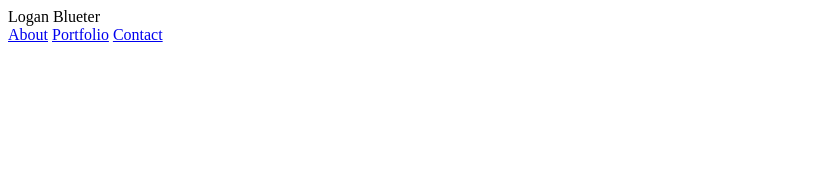
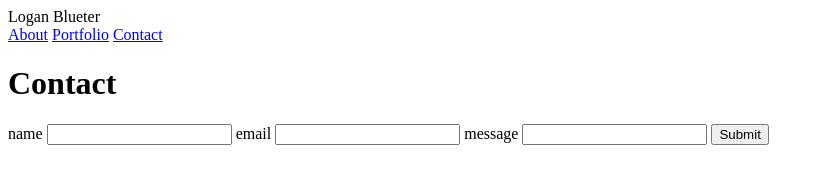
Before and after one commit to lblueter/Basic-Portfolio, a plain HTML site: page contact.html in a window 1280 px wide. Shown: the whole page, without its empty margins (0-824 px from the left). Drawn offline with Linux system fonts and the light colour scheme.

Commit message:
fixed img and completed contact.html

```diff
--- a/contact.html
+++ b/contact.html
@@ -18,6 +18,18 @@
         <a href="portfolio.html">Portfolio</a>
         <a href="contact.html">Contact</a>
     </div>
+    <div>
+        <h1>Contact</h1>
+        <form>
+            name
+            <input type="text" name="name">
+            email
+            <input type="text" name="email">
+            message
+            <input type="text">
+            <button>Submit</button>
+        </form>
+    </div>
 
 </body>
 
```
Also changed, not shown: index.html (+1 -1 lines).
